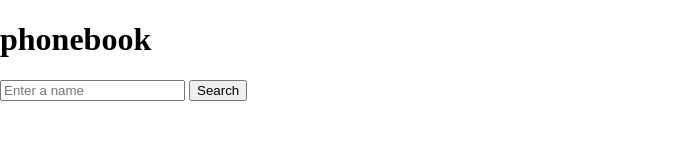
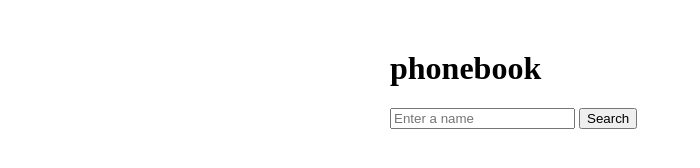
Before and after one commit to Arpitakharde/Assignment-36, a plain HTML site: page index.html in a window 1280 px wide. Shown: the whole page, without its empty margins (0-700 px from the left). Drawn offline with Linux system fonts and the light colour scheme.

Commit message:
height and width added on container tag

```diff
--- a/index.html
+++ b/index.html
@@ -8,7 +8,14 @@
     body {
     margin: 0;
     padding: 0;
-}
+  }
+
+  .container {
+    width: 500px;
+    height:auto;
+    margin: 50px auto;
+  }
+
 
     </style>
 </head>
```
